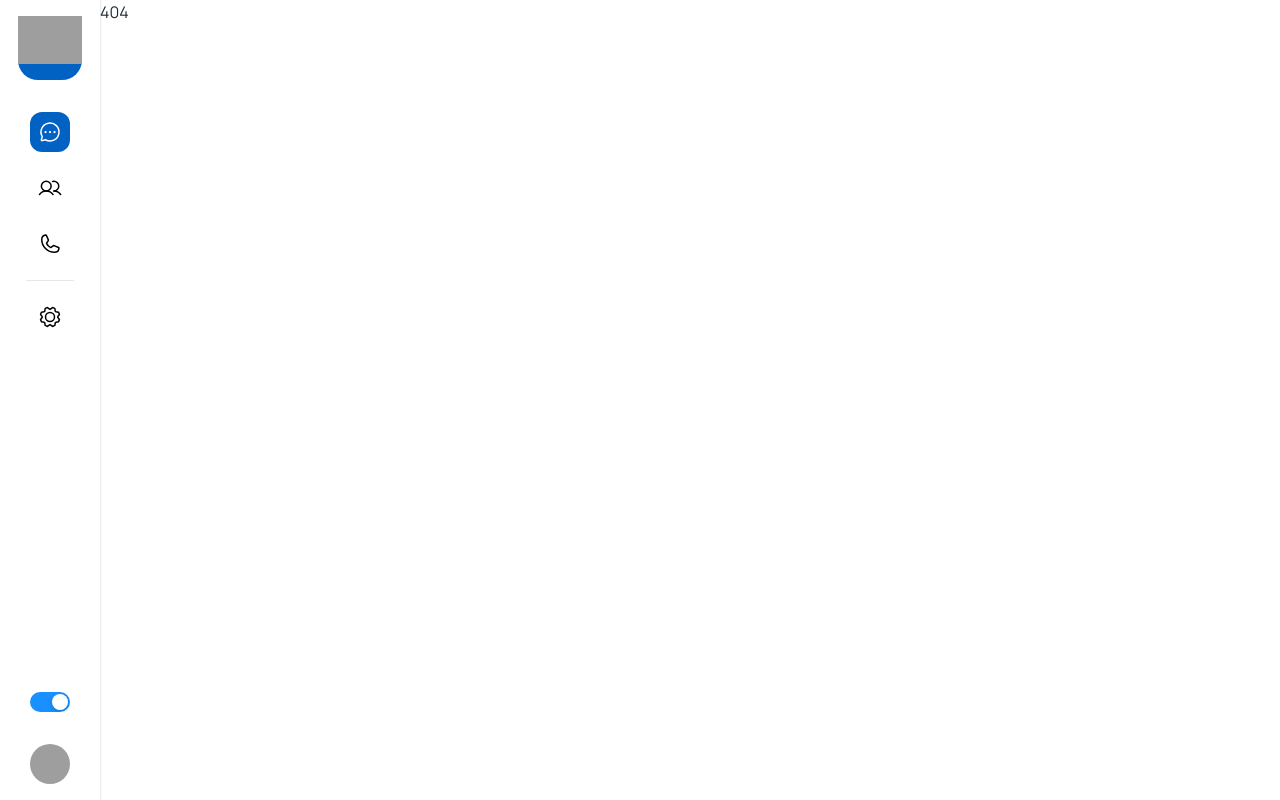
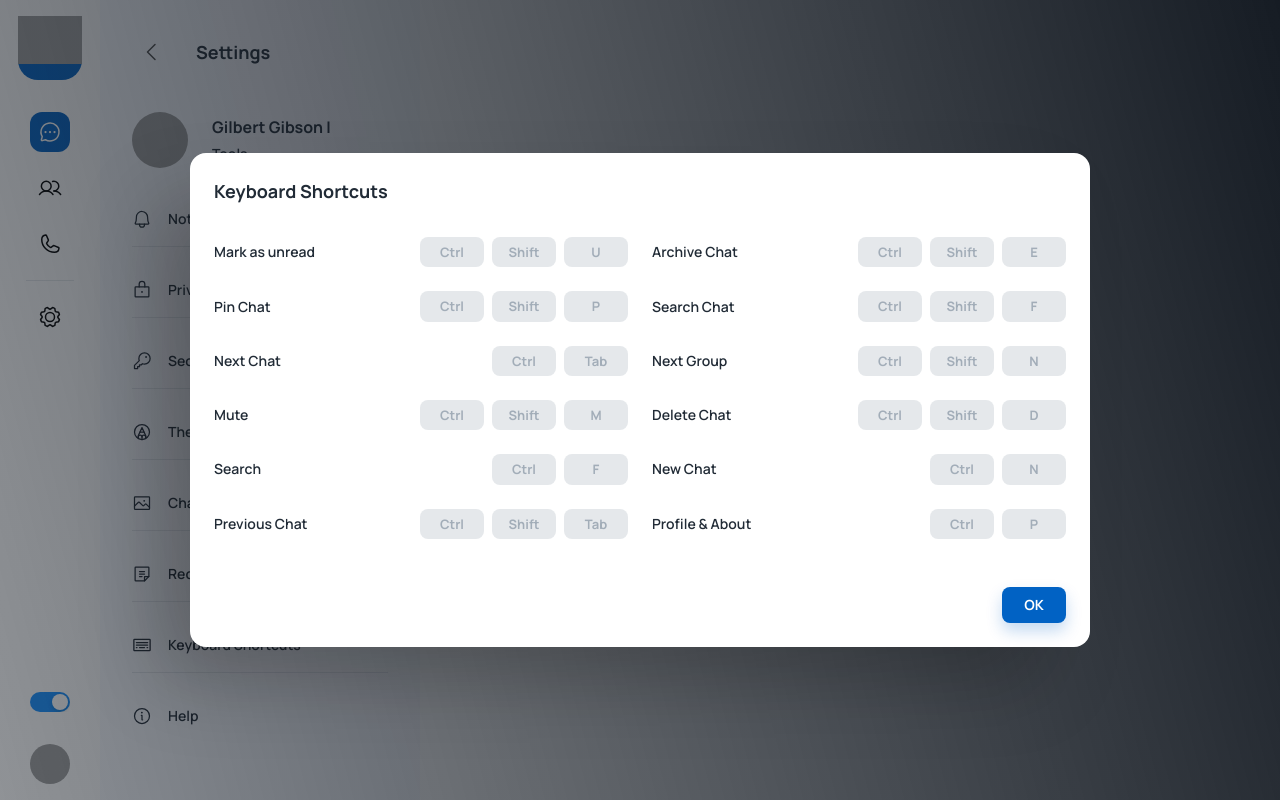
Before and after one commit to inovatormatin/chat_app, a React (Create React App) app: page /settings in a window 1280 px wide. Before the commit this address led to /404. Built offline with nearby package versions, Linux system fonts and the light colour scheme; grey boxes are pictures that could not be loaded.

Commit message:
New : Setting Section with shortcut key modal

```diff
--- /dev/null
+++ b/src/pages/dashboard/Settings.js
@@ -0,0 +1,118 @@
+import React from 'react'
+import { Avatar, Box, Divider, IconButton, Stack, Typography } from '@mui/material'
+import { useTheme } from '@mui/material/styles'
+import { Bell, CaretLeft, Image, Info, Key, Keyboard, Lock, Note, PencilCircle } from 'phosphor-react'
+import { faker } from "@faker-js/faker"
+import Shortcuts from '../../sections/settings/Shortcuts'
+import { useState } from 'react'
+
+const Settings = () => {
+    const theme = useTheme()
+    const [shortcutDialog, setShortcutDialog] = useState(true)
+    const Setting_list = [
+        {
+            key: 0,
+            icon: <Bell size={20} />,
+            title: "Notifiaction",
+            onclick: () => { }
+        },
+        {
+            key: 1,
+            icon: <Lock size={20} />,
+            title: "Privacy",
+            onclick: () => { }
+        },
+        {
+            key: 2,
+            icon: <Key size={20} />,
+            title: "Security",
+            onclick: () => { }
+        },
+        {
+            key: 3,
+            icon: <PencilCircle size={20} />,
+            title: "Theme",
+            onclick: () => { }
+        },
+        {
+            key: 4,
+            icon: <Image size={20} />,
+            title: "Chat Wallpaper",
+            onclick: () => { }
+        },
+        {
+            key: 5,
+            icon: <Note size={20} />,
+            title: "Request Account Info",
+            onclick: () => { }
+        },
+        {
+            key: 6,
+            icon: <Keyboard size={20} />,
+            title: "Keyboard Shortcuts",
+            onclick: () => {setShortcutDialog(true)}
+        },
+        {
+            key: 7,
+            icon: <Info size={20} />,
+            title: "Help",
+            onclick: () => { }
+        },
+    ];
+    return (
+        <div>
+            <Stack direction='row' sx={{ width: "100%" }}>
+                {/* Left Pannel */}
+                <Box
+                    sx={{
+                        height: "100vh",
+                        width: 320,
+                        backgroundColor:
+                            theme.palette.mode === "light"
+                                ? "#F8FAFF"
+                                : theme.palette.background,
+                        boxShadow: "0px 0px 2px rgba(0 0 0 0.25)"
+                    }}
+                >
+                    <Stack p={4} spacing={5}>
+                        {/* Header */}
+                        <Stack direction={"row"} alignItems={"center"} spacing={3}>
+                            <IconButton>
+                                <CaretLeft size={24} color='#4B4B4B' />
+                            </IconButton>
+                            <Typography variant='h6'>Settings</Typography>
+                        </Stack>
+                        {/* Profile */}
+                        <Stack direction={"row"} alignItems={"center"} spacing={3}>
+                            <Avatar sx={{ height: 56, width: 56 }} src={faker.image.avatar()} alt={faker.name.fullName()} />
+                            <Stack spacing={0.5}>
+                                <Typography variant='article'>{faker.name.fullName()}</Typography>
+                                <Typography variant='body2'>{faker.random.words()}</Typography>
+                            </Stack>
+                        </Stack>
+                        {/* Option */}
+                        <Stack spacing={4}>
+                            {Setting_list.map(({ icon, key, onclick, title }) => {
+                                return <Stack key={key} sx={{ cursor: "pointer" }} spacing={2} onClick={() => onclick()}>
+                                    <Stack direction={"row"} alignItems={"center"} spacing={2}>
+                                        {icon}
+                                        <Typography variant='body2'>
+                                            {title}
+                                        </Typography>
+                                    </Stack>
+                                    {key !== 7 && <Divider />}
+                                </Stack>
+                            })}
+                        </Stack>
+                    </Stack>
+                </Box>
+                {/* Right Pannel */}
+            </Stack>
+            {shortcutDialog &&
+                <Shortcuts open={shortcutDialog} setOpen={setShortcutDialog} />
+            }
+        </div>
+    )
+}
+
+export default Settings
--- a/src/routes/index.js
+++ b/src/routes/index.js
@@ -24,6 +24,7 @@ export default function Router() {
       children: [
         { element: <Navigate to={DEFAULT_PATH} replace />, index: true },
         { path: "app", element: <GeneralApp /> },
+        { path: "settings", element: <Settings /> },
 
         { path: "404", element: <Page404 /> },
         { path: "*", element: <Navigate to="/404" replace /> },
@@ -36,4 +37,7 @@ export default function Router() {
 const GeneralApp = Loadable(
   lazy(() => import("../pages/dashboard/GeneralApp")),
 );
+const Settings = Loadable(
+  lazy(() => import("../pages/dashboard/Settings")),
+);
 const Page404 = Loadable(lazy(() => import("../pages/Page404")));
--- /dev/null
+++ b/src/sections/settings/Shortcuts.js
@@ -0,0 +1,115 @@
+import React from 'react'
+import { Button, Dialog, DialogActions, DialogContent, DialogTitle, Grid, Slide, Stack, Typography } from '@mui/material'
+
+const Transition = React.forwardRef(function Transition(props, ref) {
+  return <Slide direction='up' ref={ref} {...props} />
+})
+
+const list = [
+  {
+    key: 0,
+    title: "Mark as unread",
+    combination: ["Ctrl", "Shift", "U"]
+  },
+  {
+    key: 1,
+    title: "Archive Chat",
+    combination: ["Ctrl", "Shift", "E"]
+  },
+  {
+    key: 2,
+    title: "Pin Chat",
+    combination: ["Ctrl", "Shift", "P"]
+  },
+  {
+    key: 3,
+    title: "Search Chat",
+    combination: ["Ctrl", "Shift", "F"]
+  },
+  {
+    key: 4,
+    title: "Next Chat",
+    combination: ["Ctrl", "Tab"]
+  },
+  {
+    key: 5,
+    title: "Next Group",
+    combination: ["Ctrl", "Shift", "N"]
+  },
+  {
+    key: 6,
+    title: "Mute",
+    combination: ["Ctrl", "Shift", "M"]
+  },
+  {
+    key: 7,
+    title: "Delete Chat",
+    combination: ["Ctrl", "Shift", "D"]
+  },
+  {
+    key: 8,
+    title: "Search",
+    combination: ["Ctrl", "F"]
+  },
+  {
+    key: 9,
+    title: "New Chat",
+    combination: ["Ctrl", "N"]
+  },
+  {
+    key: 10,
+    title: "Previous Chat",
+    combination: ["Ctrl", "Shift", "Tab"]
+  },
+  {
+    key: 11,
+    title: "Profile & About",
+    combination: ["Ctrl", "P"]
+  },
+];
+
+const Shortcuts = ({ open, setOpen }) => {
+  const handleClose = () => {
+    setOpen(false)
+  }
+  return (
+    <>
+      <Dialog
+        fullWidth
+        maxWidth="md"
+        open={open}
+        onClose={handleClose}
+        keepMounted
+        TransitionComponent={Transition}
+        sx={{ p: 4 }}
+      >
+        <DialogTitle>Keyboard Shortcuts</DialogTitle>
+        <DialogContent sx={{ mt: 4 }}>
+          <Grid container spacing={3}>
+            {list.map(({ key, title, combination }) => {
+              return (
+                <Grid key={key} container item xs={6}>
+                  <Stack direction='row' sx={{ width: "100%" }} justifyContent={'space-between'} alignItems={"center"}>
+                    <Typography variant='body2'>{title}</Typography>
+                    <Stack direction={"row"} alignItems={"center"} spacing={1}>
+                      {combination.map((el, idx) => {
+                        return (<Button size='small' key={idx} disabled variant='contained'>
+                          {el}
+                        </Button>);
+                      })}
+                    </Stack>
+                  </Stack>
+                </Grid>
+              );
+            })}
+          </Grid>
+        </DialogContent>
+        <DialogActions>
+          <Button variant='contained' onClick={handleClose}>OK</Button>
+        </DialogActions>
+      </Dialog>
+    </>
+  )
+}
+
+export default Shortcuts
```
Also changed, not shown: src/sections/settings/ThemeDialog.js (added).
